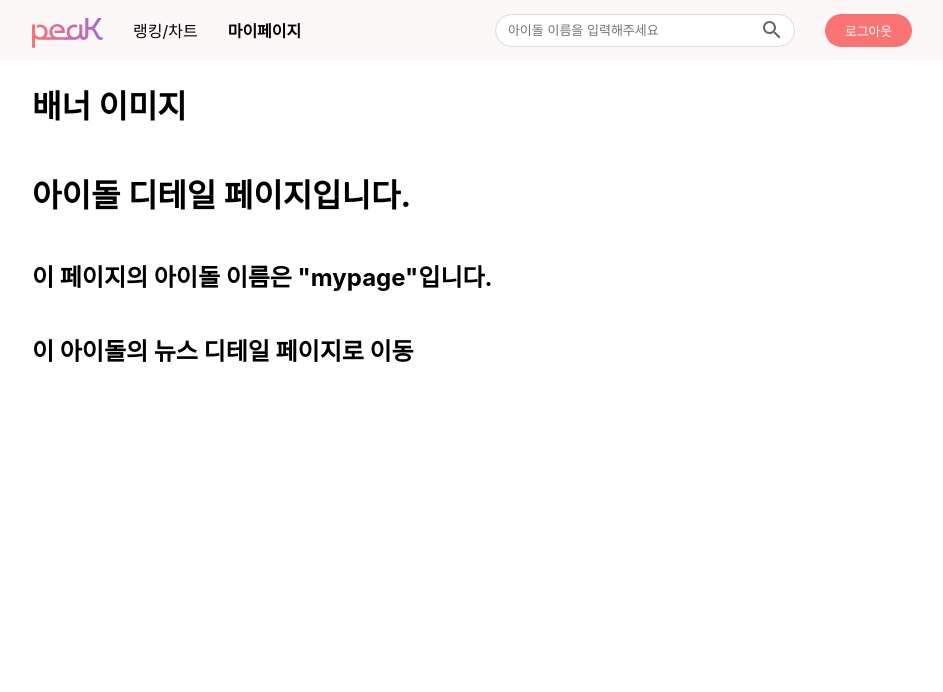
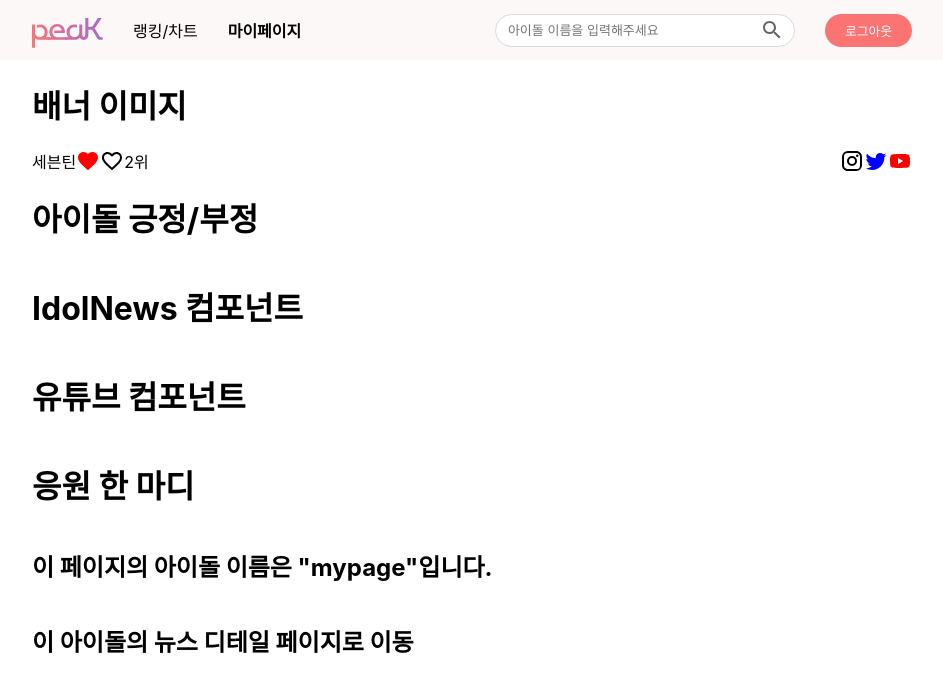
Before and after one commit to SSAFY507-peaK/peaK, a React (Create React App) app in the folder front/: page /mypage in a window 1280 px wide. Shown: the top 692 px of the page, without its empty margins (168-1111 px from the left). Built offline with nearby package versions, Linux system fonts and the light colour scheme; a web font is replaced by a local one.

Commit message:
:memo: [FE] #3 아이돌 페이지 구조화
- IdolPage Component 구조화 완료
- IdolData Component 구조화 완료

```diff
--- /dev/null
+++ b/front/src/components/idolpage/IdolChat.tsx
@@ -0,0 +1,9 @@
+function IdolChat() {
+  return (
+    <div>
+      <h1>응원 한 마디</h1>
+    </div>
+  )
+}
+
+export default IdolChat;
--- /dev/null
+++ b/front/src/components/idolpage/IdolData.tsx
@@ -0,0 +1,49 @@
+import FavoriteIcon from '@mui/icons-material/Favorite';
+import FavoriteBorderIcon from '@mui/icons-material/FavoriteBorder';
+import InstagramIcon from '@mui/icons-material/Instagram';
+import TwitterIcon from '@mui/icons-material/Twitter';
+import YouTubeIcon from '@mui/icons-material/YouTube';
+import styled from "styled-components";
+
+const Wrapper = styled.div`
+  display: flex;
+  flex-direction: row;
+  justify-content: space-between;
+`;
+
+const LeftBox = styled.div`
+  display: flex;
+  flex-direction: row;
+`;
+
+const RightBox = styled.div`
+  display: flex;
+  flex-direction: row;
+`;
+
+const IdolName = styled.div`
+
+`
+const IdolRank = styled.div`
+
+`
+
+function IdolData () {
+  return (
+    <Wrapper>
+      <LeftBox>
+        <IdolName>세븐틴</IdolName>
+        <FavoriteIcon sx={{ color: "red" }} />
+        <FavoriteBorderIcon />
+        <IdolRank>2위</IdolRank>
+      </LeftBox>
+      <RightBox>
+        <InstagramIcon />
+        <TwitterIcon sx={{ color: "blue" }} />
+        <YouTubeIcon sx={{ color: "red" }} />
+      </RightBox>
+    </Wrapper>
+  )
+}
+
+export default IdolData;
--- /dev/null
+++ b/front/src/components/idolpage/IdolEmotion.tsx
@@ -0,0 +1,9 @@
+function IdolEmotion() {
+  return(
+    <div>
+      <h1>아이돌 긍정/부정</h1>
+    </div>
+  )
+}
+
+export default IdolEmotion;
--- /dev/null
+++ b/front/src/components/idolpage/IdolNews.tsx
@@ -0,0 +1,9 @@
+function IdolNews() {
+  return (
+    <div>
+      <h1>IdolNews 컴포넌트</h1>
+    </div>
+  )
+}
+
+export default IdolNews;
--- /dev/null
+++ b/front/src/components/idolpage/IdolYoutube.tsx
@@ -0,0 +1,9 @@
+function IdolYoutube () {
+  return (
+    <div>
+      <h1>유튜브 컴포넌트</h1>
+    </div>
+  )
+}
+
+export default IdolYoutube;
--- a/front/src/routes/IdolPage.tsx
+++ b/front/src/routes/IdolPage.tsx
@@ -1,7 +1,12 @@
 import { Link, useParams } from "react-router-dom";
 
+import styled from "styled-components";
 import IdolBanner from "../components/idolpage/IdolBanner";
-import styled from "styled-components";
+import IdolChat from "../components/idolpage/IdolChat";
+import IdolData from "../components/idolpage/IdolData";
+import IdolEmotion from "../components/idolpage/IdolEmotion";
+import IdolNews from "../components/idolpage/IdolNews";
+import IdolYoutube from "../components/idolpage/IdolYoutube";
 
 const Wrapper = styled.div`
   display: flex;
@@ -15,7 +20,11 @@ function IdolPage() {
   return (
     <Wrapper>
       <IdolBanner />
-      <h1>아이돌 디테일 페이지입니다.</h1>
+      <IdolData />
+      <IdolEmotion />
+      <IdolNews />
+      <IdolYoutube />
+      <IdolChat />
       <h2>이 페이지의 아이돌 이름은 "{`${idolName}`}"입니다. </h2>
       <h2>
         <Link to={`/news/${idolName}`}>이 아이돌의 뉴스 디테일 페이지로 이동</Link>
```
